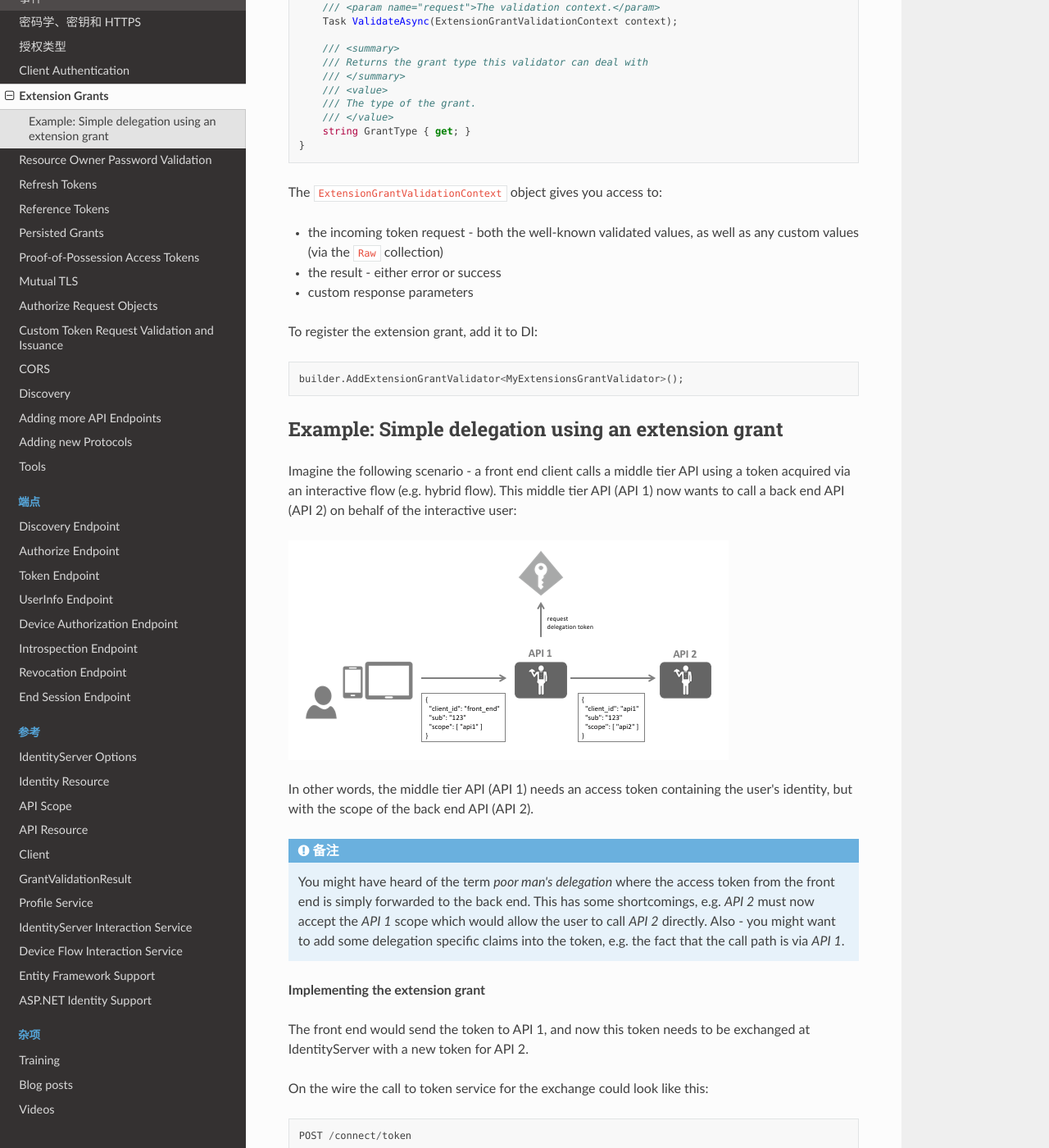
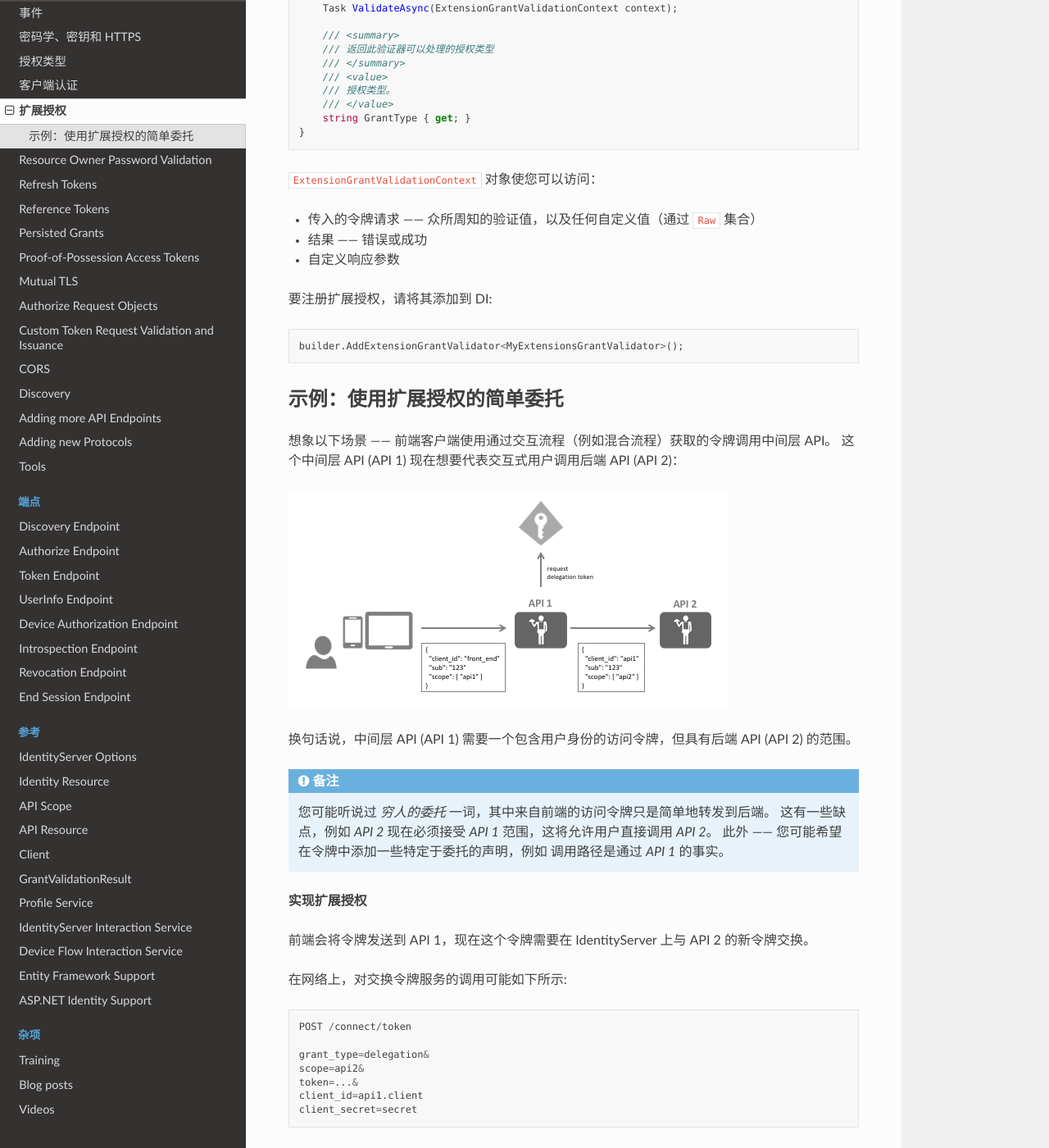
Before and after one commit to devenliu/IdentityServer4Docs, a Sphinx documentation site: the page built from zh-CN/docs/topics/extension_grants.rst, in a window 1280 px wide and 1400 px high, scrolled down 427 px. Shown: the whole window at 82% size. Built offline with Sphinx 7.4.7 and the Read the Docs theme 2.0.0, drawn with Linux system fonts in a browser that asks for light colours; pages that are not in the unit, such as notebooks, are missing from menus; some of the changed text lies outside the part shown.

Commit message:
增加翻译

```diff
--- a/zh-CN/docs/topics/extension_grants.rst
+++ b/zh-CN/docs/topics/extension_grants.rst
@@ -1,55 +1,55 @@
 .. _refExtensionGrants:
-Extension Grants
+扩展授权
 ================
 
-OAuth 2.0 defines standard grant types for the token endpoint, such as ``password``, ``authorization_code`` and ``refresh_token``. Extension grants are a way to add support for non-standard token issuance scenarios like token translation, delegation, or custom credentials.
+OAuth 2.0 定义了令牌端点的标准授权类型，例如 ``password``、``authorization_code`` 和 ``refresh_token``。 扩展授权是一种添加对非标准令牌发行方案（如令牌转换、委派或自定义凭据）的支持的方法。
 
-You can add support for additional grant types by implementing the ``IExtensionGrantValidator`` interface::
+您可以通过实现 ``IExtensionGrantValidator`` 接口来添加对其他授权类型的支持::
 
     public interface IExtensionGrantValidator
     {
         /// <summary>
-        /// Handles the custom grant request.
+        /// 处理自定义授权请求。
         /// </summary>
-        /// <param name="request">The validation context.</param>
+        /// <param name="request">验证上下文。</param>
         Task ValidateAsync(ExtensionGrantValidationContext context);
 
         /// <summary>
-        /// Returns the grant type this validator can deal with
+        /// 返回此验证器可以处理的授权类型
         /// </summary>
         /// <value>
-        /// The type of the grant.
+        /// 授权类型。
         /// </value>
         string GrantType { get; }
     }
 
-The ``ExtensionGrantValidationContext`` object gives you access to:
+``ExtensionGrantValidationContext`` 对象使您可以访问：
 
-* the incoming token request - both the well-known validated values, as well as any custom values (via the ``Raw`` collection)
-* the result - either error or success
-* custom response parameters
+* 传入的令牌请求 —— 众所周知的验证值，以及任何自定义值（通过 ``Raw`` 集合）
+* 结果 —— 错误或成功
+* 自定义响应参数
 
-To register the extension grant, add it to DI::
+要注册扩展授权，请将其添加到 DI::
 
     builder.AddExtensionGrantValidator<MyExtensionsGrantValidator>();
 
 
-Example: Simple delegation using an extension grant
+示例：使用扩展授权的简单委托
 ^^^^^^^^^^^^^^^^^^^^^^^^^^^^^^^^^^^^^^^^^^^^^^^^^^^
-Imagine the following scenario - a front end client calls a middle tier API using a token acquired via an interactive flow (e.g. hybrid flow).
-This middle tier API (API 1) now wants to call a back end API (API 2) on behalf of the interactive user:
+想象以下场景 —— 前端客户端使用通过交互流程（例如混合流程）获取的令牌调用中间层 API。
+这个中间层 API (API 1) 现在想要代表交互式用户调用后端 API (API 2)：
 
 .. image:: images/delegation.png
 
-In other words, the middle tier API (API 1) needs an access token containing the user's identity, but with the scope of the back end API (API 2).
+换句话说，中间层 API (API 1) 需要一个包含用户身份的访问令牌，但具有后端 API (API 2) 的范围。
 
-.. note:: You might have heard of the term *poor man's delegation* where the access token from the front end is simply forwarded to the back end. This has some shortcomings, e.g. *API 2* must now accept the *API 1* scope which would allow the user to call *API 2* directly. Also - you might want to add some delegation specific claims into the token, e.g. the fact that the call path is via *API 1*.
+.. note:: 您可能听说过 *穷人的委托* 一词，其中来自前端的访问令牌只是简单地转发到后端。 这有一些缺点，例如 *API 2* 现在必须接受 *API 1* 范围，这将允许用户直接调用 *API 2*。 此外 —— 您可能希望在令牌中添加一些特定于委托的声明，例如 调用路径是通过 *API 1* 的事实。
 
-**Implementing the extension grant**
+**实现扩展授权**
 
-The front end would send the token to API 1, and now this token needs to be exchanged at IdentityServer with a new token for API 2.
+前端会将令牌发送到 API 1，现在这个令牌需要在 IdentityServer 上与 API 2 的新令牌交换。
 
-On the wire the call to token service for the exchange could look like this::
+在网络上，对交换令牌服务的调用可能如下所示::
 
     POST /connect/token
 
@@ -59,7 +59,7 @@ On the wire the call to token service for the exchange could look like this::
     client_id=api1.client
     client_secret=secret
 
-It's the job of the extension grant validator to handle that request by validating the incoming token, and returning a result that represents the new token::
+扩展授权验证器的工作是通过验证传入的令牌来处理该请求，并返回代表新令牌的结果::
 
     public class DelegationGrantValidator : IExtensionGrantValidator
     {
@@ -89,7 +89,7 @@ It's the job of the extension grant validator to handle that request by validati
                 return;
             }
 
-            // get user's identity
+            // 获取用户身份
             var sub = result.Claims.FirstOrDefault(c => c.Type == "sub").Value;
 
             context.Result = new GrantValidationResult(sub, GrantType);
@@ -97,11 +97,11 @@ It's the job of the extension grant validator to handle that request by validati
         }
     }
 
-Don't forget to register the validator with DI.
+不要忘记向 DI 注册验证器。
 
-**Registering the delegation client**
+**注册委托客户端**
 
-You need a client registration in IdentityServer that allows a client to use this new extension grant, e.g.::
+您需要在 IdentityServer 中进行客户端注册，以允许客户端使用此新扩展授权，例如::
 
     var client = new Client
     {
@@ -119,18 +119,18 @@ You need a client registration in IdentityServer that allows a client to use thi
         }
     }
 
-**Calling the token endpoint**
+**调用令牌端点**
 
-In API 1 you can now construct the HTTP payload yourself, or use the *IdentityModel* helper library::
+在 API 1 中，您现在可以自己构建 HTTP 负载，或使用 *IdentityModel* 帮助程序库::
 
 
     public async Task<TokenResponse> DelegateAsync(string userToken)
     {
         var client = _httpClientFactory.CreateClient();
-        // or
+        // 或者
         // var client = new HttpClient();
 
-        // send custom grant to token endpoint, return response
+        // 向令牌端点发送自定义授权，返回响应
         return await client.RequestTokenAsync(new TokenRequest
         {
             Address = disco.TokenEndpoint,
@@ -147,4 +147,4 @@ In API 1 you can now construct the HTTP payload yourself, or use the *IdentityMo
         });
     }
 
-The ``TokenResponse.AccessToken`` will now contain the delegation access token.
+``TokenResponse.AccessToken`` 现在将包含委托访问令牌。
```
Also changed, not shown: zh-CN/docs/topics/client_authentication.rst (+18 -19 lines).
